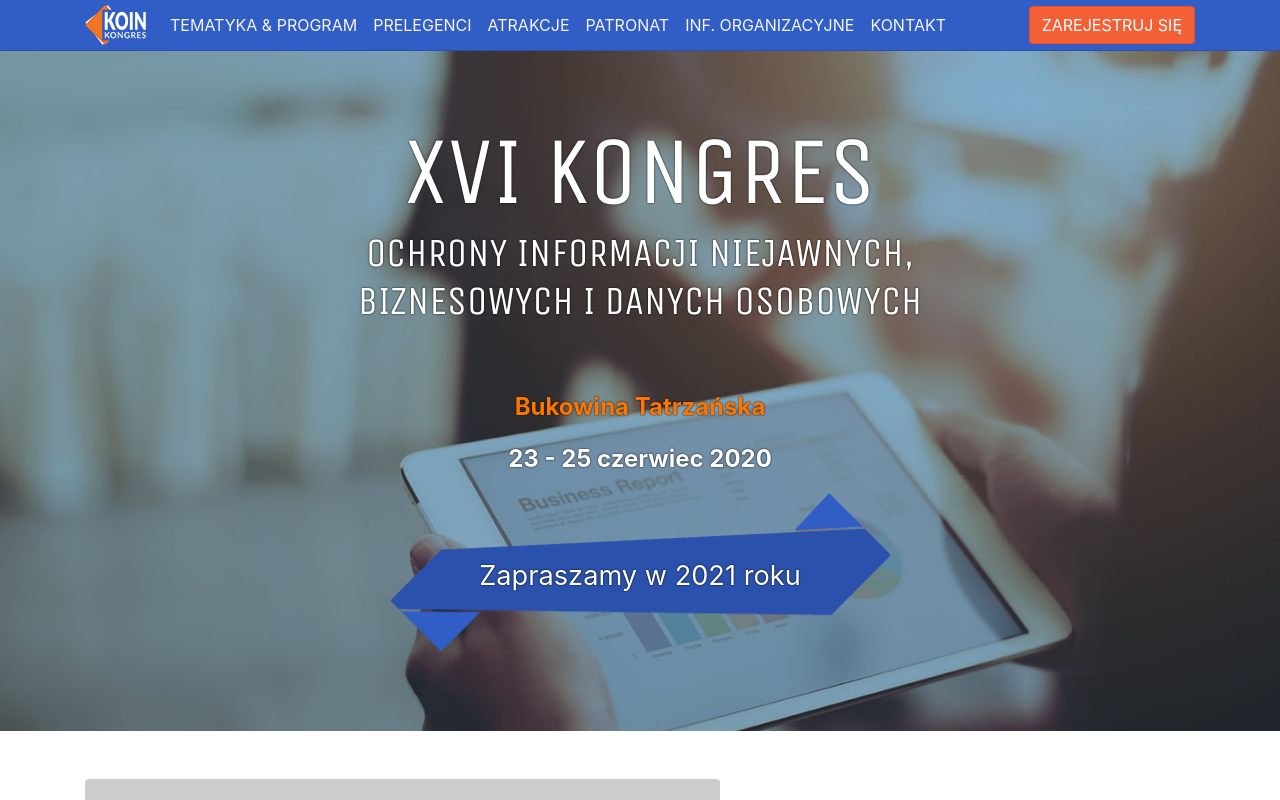
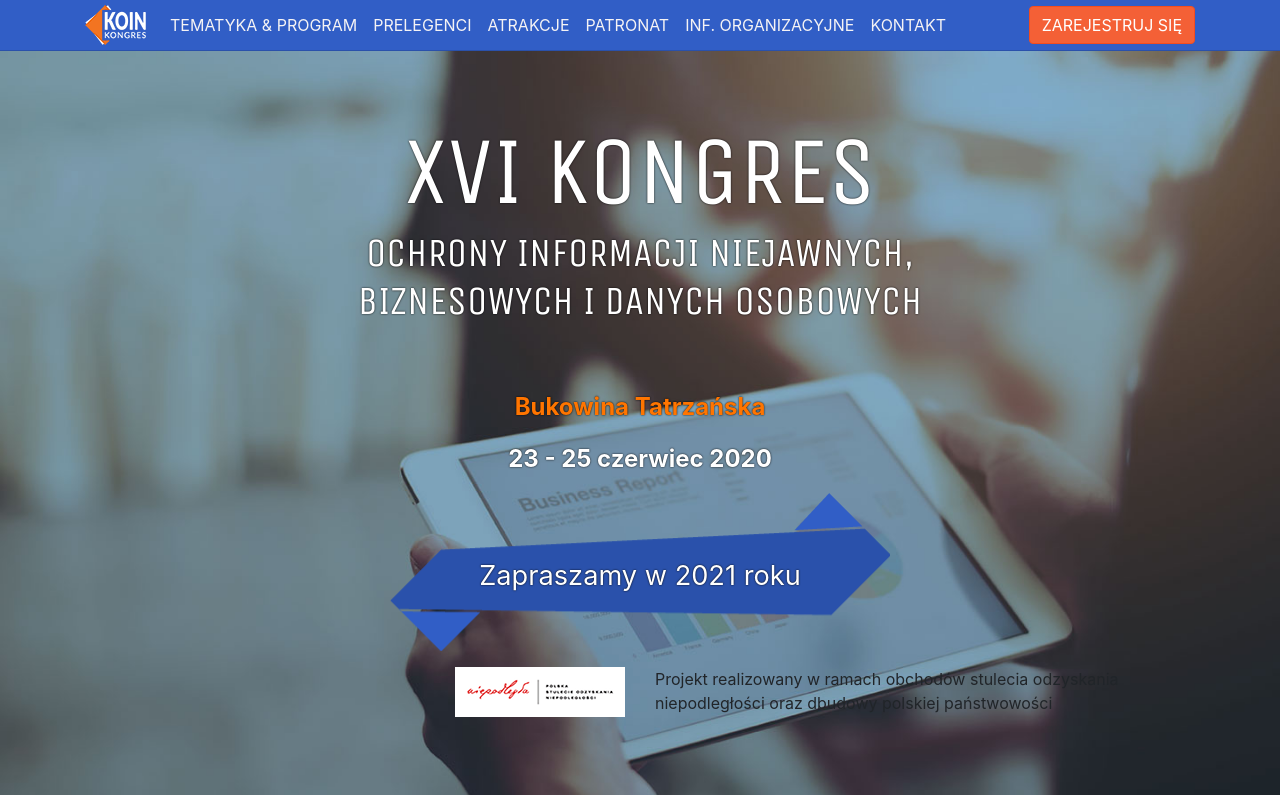
Before and after one commit to fishka11/event-site-2, a React (Create React App) app: page / in a window 1280 px wide. Shown: the top 800 px of the page. Built offline with nearby package versions, Linux system fonts and the light colour scheme.

Commit message:
Beginning of Independance

```diff
--- a/src/components/Counter.js
+++ b/src/components/Counter.js
@@ -12,6 +12,8 @@ class Counter extends Component {
       mins: 0,
       secs: 0,
     };
+
+    this.tick = this.tick.bind(this);
   }
 
   tick() {
--- /dev/null
+++ b/src/components/Indepenence.js
@@ -0,0 +1,22 @@
+import React from "react";
+
+import Row from "react-bootstrap/Row";
+import Col from "react-bootstrap/Col";
+
+import "./Independence.css";
+
+const Independence = () => (
+  <Row className="independence">
+    <Col className="text-right">
+      <img src="assets/logo_pl_alternatywny.png" alt="logo Niepodległa" />
+    </Col>
+    <Col>
+      <p class="">
+        Projekt realizowany w ramach obchodów stulecia odzyskania niepodległości
+        oraz dbudowy polskiej państwowości
+      </p>
+    </Col>
+  </Row>
+);
+
+export default Independence;
--- a/src/pages/Home.js
+++ b/src/pages/Home.js
@@ -4,6 +4,7 @@ import Container from "react-bootstrap/Container";
 import Jumbotron from "react-bootstrap/Jumbotron";
 
 import Counter from "../components/Counter";
+import Independence from "../components/Indepenence";
 
 import "./Home.css";
 
@@ -29,8 +30,9 @@ function Home(props) {
                 months[date.end.getMonth()]
               } ${date.end.getFullYear()}`}
             </p>
+            <Counter eventDate={date} />
+            <Independence />
           </Container>
-          <Counter eventDate={date} />
         </Jumbotron>
         <div className="container">
           <div className="row align-items-center my-5">
```
Also changed, not shown: public/assets/logo_pl_alternatywny.png (added), src/components/Independence.css (added).
